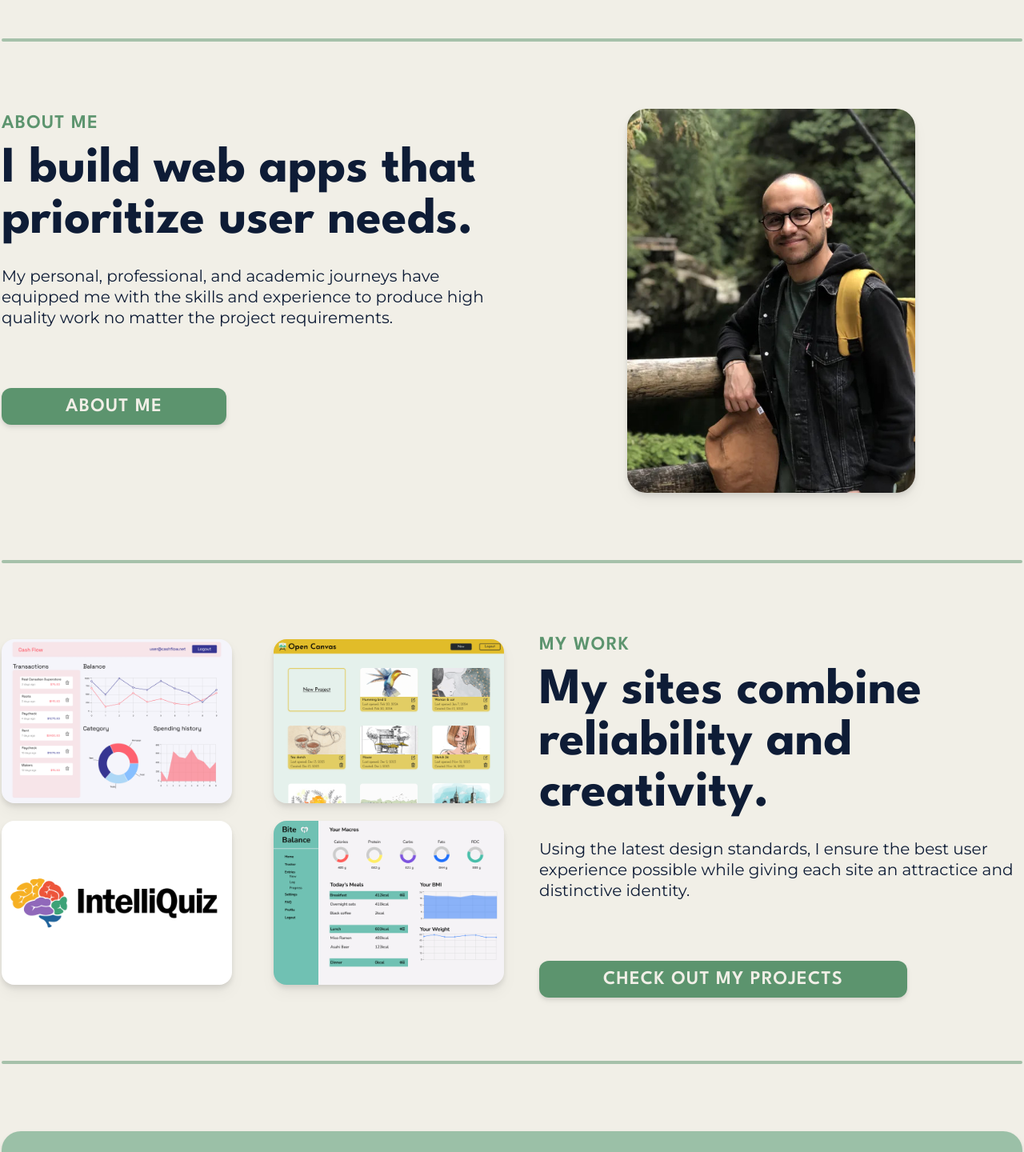
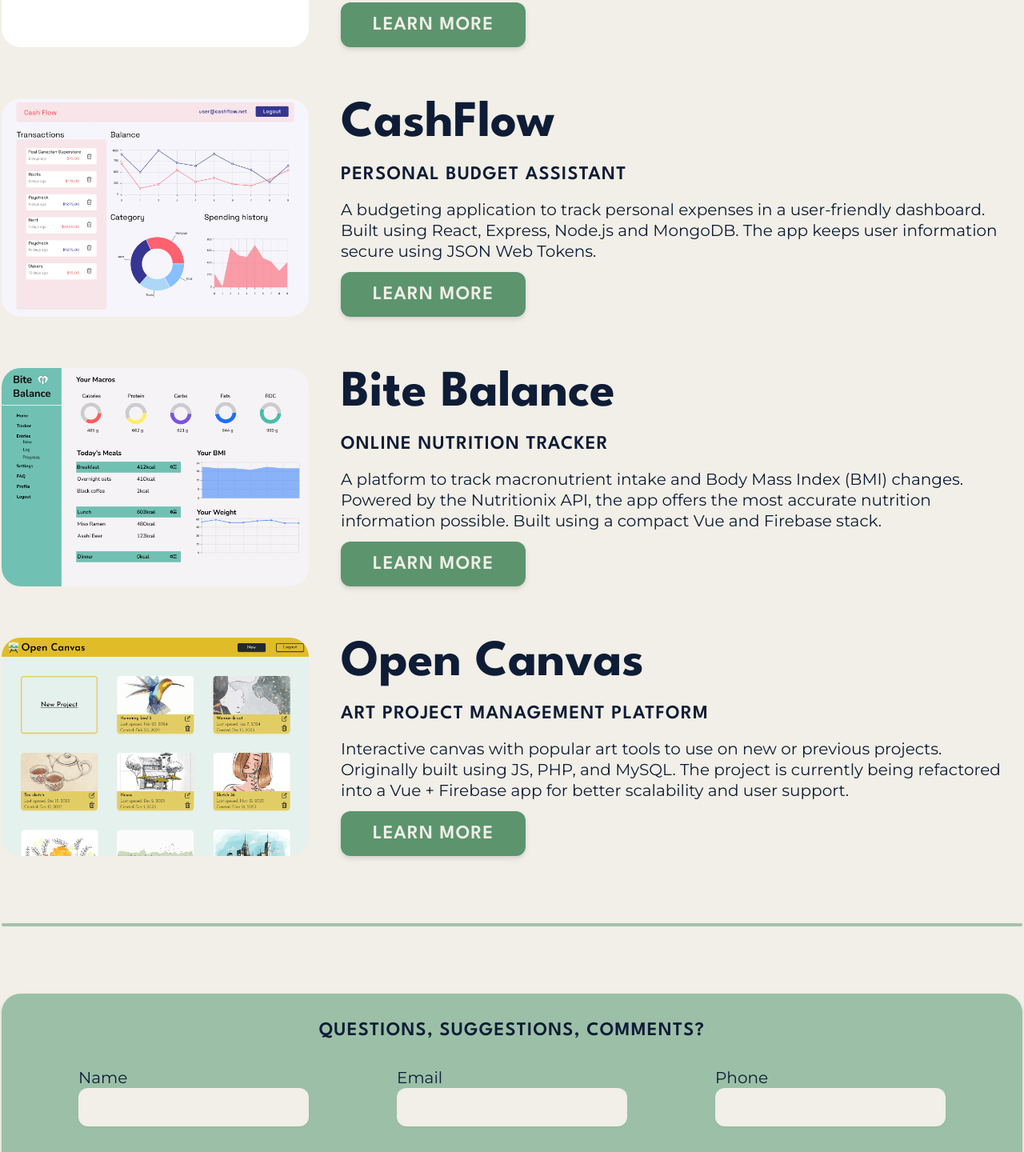
Before and after one commit to miguel-fg/portfolio-v2, a React (Vite) app: page /#/portfolio in a window 1280 px wide. Before the commit this address led to /#/. Shown: the part 680-2120 px from the top of the page at 80% size. Built offline with nearby package versions, Linux system fonts and the light colour scheme.

Commit message:
[#14] switch to Hash Router

```diff
--- a/src/App.jsx
+++ b/src/App.jsx
@@ -1,4 +1,4 @@
-import { BrowserRouter, Routes, Route } from "react-router-dom";
+import { HashRouter, Routes, Route } from "react-router-dom";
 
 import Home from "./pages/Home";
 import About from "./pages/About";
@@ -11,7 +11,7 @@ const App = () => {
     return (
         <>
             <div className="container mx-auto w-fit-content grid grid-cols-12 gap-20">
-                <BrowserRouter basename={`${import.meta.env.BASE_URL}`}>
+                <HashRouter basename={"/"}>
                     <NavBar />
                     <Routes>
                         <Route index path="/" element={<Home />} />
@@ -20,7 +20,7 @@ const App = () => {
                         <Route path="/contact" element={<Contact />} />
                         <Route path="/oops" element={<Oops />} />
                     </Routes>
-                </BrowserRouter>
+                </HashRouter>
             </div>
             <div className="w-full h-4 sticky top-[100vh] bg-sea-green opacity-80 mt-12"></div>
         </>
--- a/src/assets/projectData.json
+++ b/src/assets/projectData.json
@@ -5,28 +5,28 @@
             "name": "IntelliQuiz",
             "subtitle": "AI-POWERED QUIZ MAKER APP",
             "description": "This application leverages the OpenAI API to generate questions based on text or PDF files for users to attempt in the site or to download as PDF quiz. The user interface was built using React and Bootstrap.",
-            "thumbnail": "./thumbnails/intelliquiz.png"
+            "thumbnail": "/portfolio-v2/thumbnails/intelliquiz.png"
         },
         {
             "id": 1,
             "name": "CashFlow",
             "subtitle": "PERSONAL BUDGET ASSISTANT",
             "description": "A budgeting application to track personal expenses in a user-friendly dashboard. Built using React, Express, Node.js and MongoDB. The app keeps user information secure using JSON Web Tokens.",
-            "thumbnail": "./thumbnails/cashflow.png"
+            "thumbnail": "/portfolio-v2/thumbnails/cashflow.png"
         },
         {
             "id": 2,
             "name": "Bite Balance",
             "subtitle": "ONLINE NUTRITION TRACKER",
             "description": "A platform to track macronutrient intake and Body Mass Index (BMI) changes. Powered by the Nutritionix API, the app offers the most accurate nutrition information possible. Built using a compact Vue and Firebase stack.",
-            "thumbnail": "./thumbnails/bitebalance.png"
+            "thumbnail": "/portfolio-v2/thumbnails/bitebalance.png"
         },
         {
             "id": 3,
             "name": "Open Canvas",
             "subtitle": "ART PROJECT MANAGEMENT PLATFORM",
             "description": "Interactive canvas with popular art tools to use on new or previous projects. Originally built using JS, PHP, and MySQL. The project is currently being refactored into a Vue + Firebase app for better scalability and user support.",
-            "thumbnail": "./thumbnails/opencanvas.png"
+            "thumbnail": "/portfolio-v2/thumbnails/opencanvas.png"
         }
     ]
 }
```
